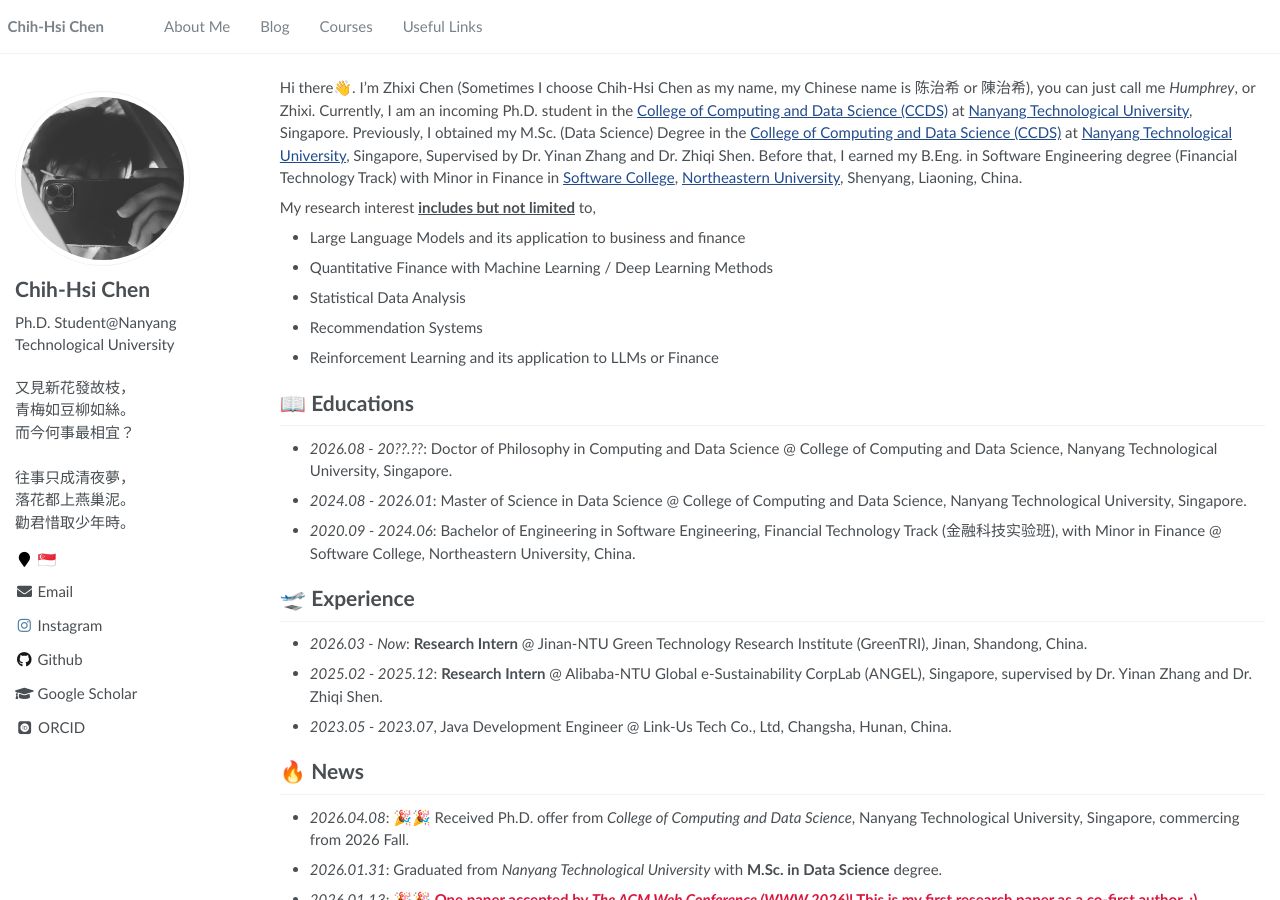
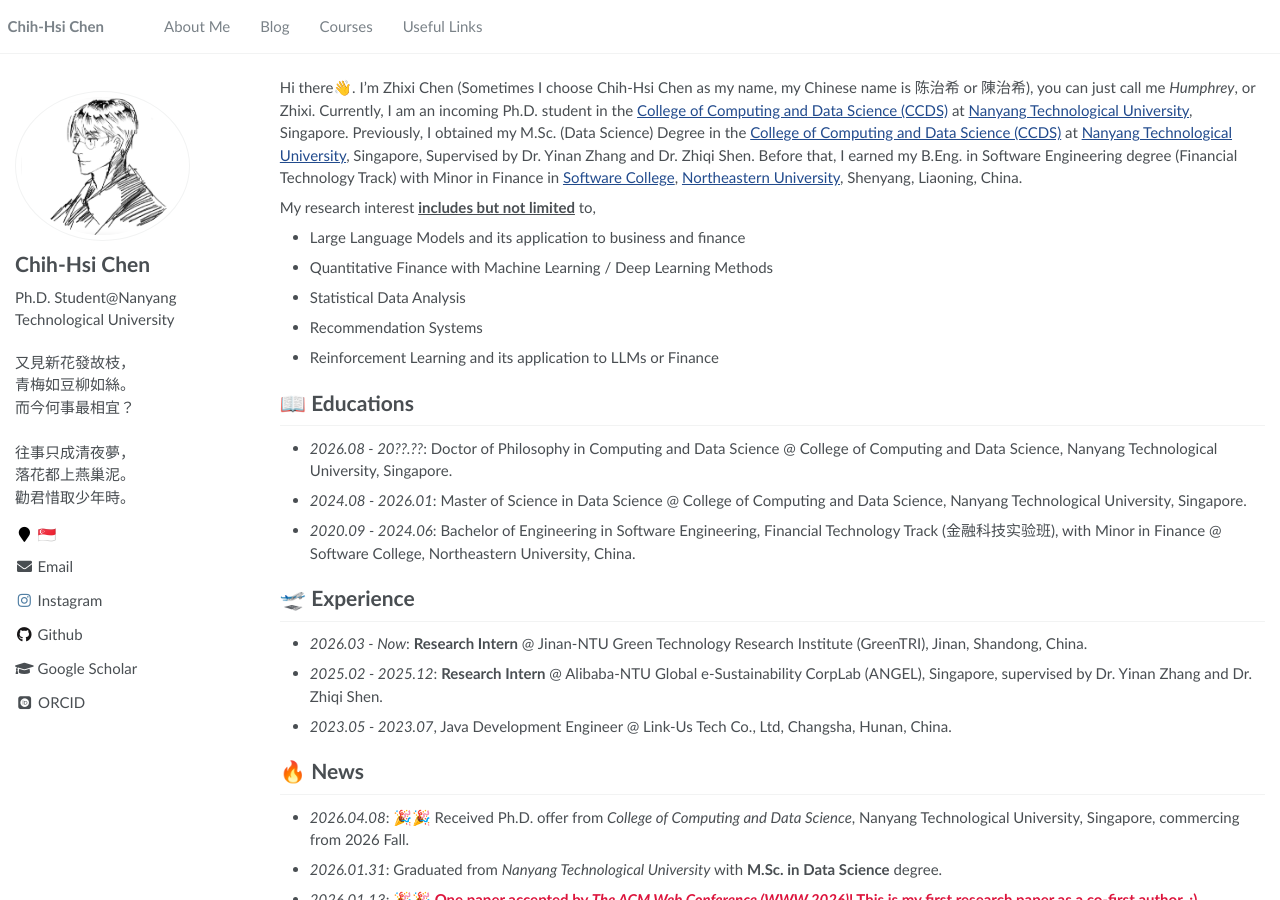
Before and after one commit to chihhsichen/chihhsichen.github.io, a Jekyll site: the page built from _pages/about.md, in a window 1280 px wide and 900 px high. Built offline with Jekyll 4.4.1, drawn with Linux system fonts in a browser that asks for light colours; some web fonts are replaced; formulas are drawn with MathJax 3.

Commit message:
change information

```diff
--- a/_config.yml
+++ b/_config.yml
@@ -29,7 +29,7 @@ baidu_site_verification  :  # get baidu_site_verification from https://ziyuan.ba
 # Site Author
 author:
   name             : "Chih-Hsi Chen"
-  avatar           : "/images/avatar_1.jpg"
+  avatar           : "/images/avatar_handdrawn.jpg"
   bio              : "Ph.D. Student@Nanyang Technological University"
   location         : "🇸🇬"
   employer         :
```
Also changed, not shown: images/avatar_handdrawn.jpg (added).
